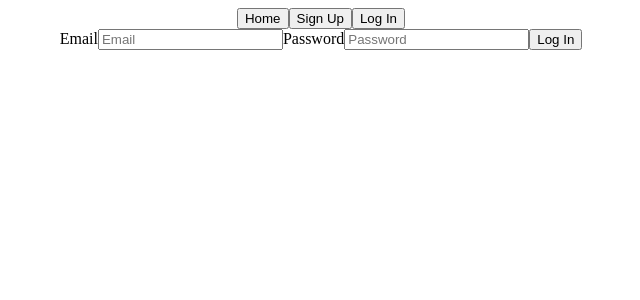
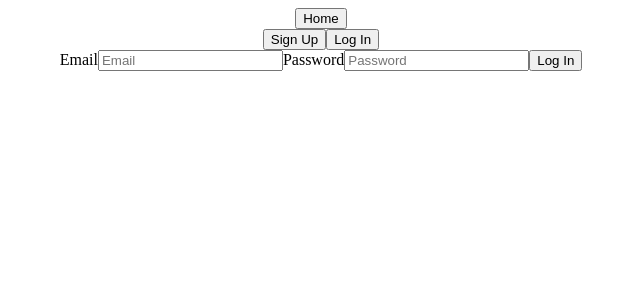
Before and after one commit to sebapkfd/odinbook, a React (Create React App) app: page /login in a window 1280 px wide. Shown: the top 300 px of the page, without its empty margins (319-959 px from the left). Built offline with nearby package versions, Linux system fonts and the light colour scheme.

Commit message:
Added Navbar behavior with sessions

```diff
--- a/src/components/Navbar.js
+++ b/src/components/Navbar.js
@@ -1,19 +1,30 @@
 import {Link} from 'react-router-dom';
 import LogOut from './LogOut';
+import verifySession from '../functions/verifySession';
 
 const Navbar = () => {
-    return (
-        <div className='navbar'>
-            <Link to='/'>
-                <button>Home</button>
-            </Link>
+
+    const sessionOpts = (verifySession()) ? (
+        <div className='session'>
+            <LogOut/>
+        </div>
+    ):(
+        <div className='session'>
             <Link to='/signup'>
                 <button>Sign Up</button>
             </Link>
             <Link to='/login'>
                 <button>Log In</button>
             </Link>
-            <LogOut/>
+        </div>
+    );
+
+    return (
+        <div className='navbar'>
+            <Link to='/'>
+                <button>Home</button>
+            </Link>
+            {sessionOpts}
         </div>
     )
 }
```
